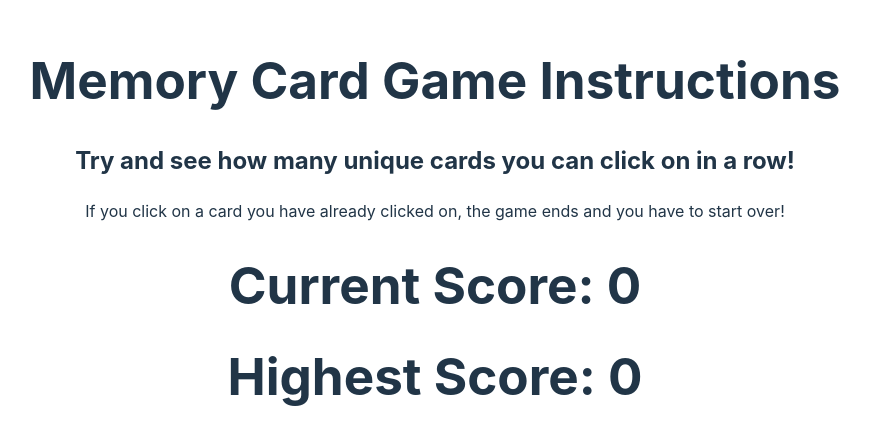
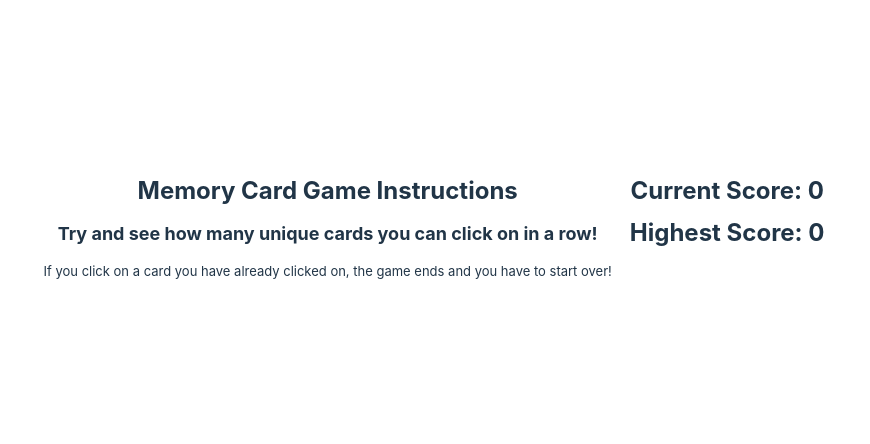
Before and after one commit to futurebound/odin-memory-card, a React (Vite) app: page / in a window 1280 px wide. Shown: the part 172-616 px from the top of the page, without its empty margins (205-1075 px from the left). Built offline with nearby package versions, Linux system fonts and the light colour scheme.

Commit message:
style: basic styling for dev phase
borders around major areas for easier development

```diff
--- a/src/App.css
+++ b/src/App.css
@@ -1,6 +1,38 @@
 #root {
   max-width: 1280px;
   margin: 0 auto;
-  padding: 2rem;
+  padding: 0;
   text-align: center;
 }
+
+.app {
+  display: flex;
+  flex-direction: row;
+}
+
+.header {
+  display: flex;
+  gap: 16px;
+  padding: 8px;
+}
+
+.header h1 {
+  font-size: x-large;
+}
+
+.header h2 {
+  font-size: large;
+}
+
+p {
+  font-size: small;
+}
+
+/* testing */
+.header,
+.instructions,
+.scoreboard,
+.card-display,
+.card {
+  border: 1px white solid;
+}
```
